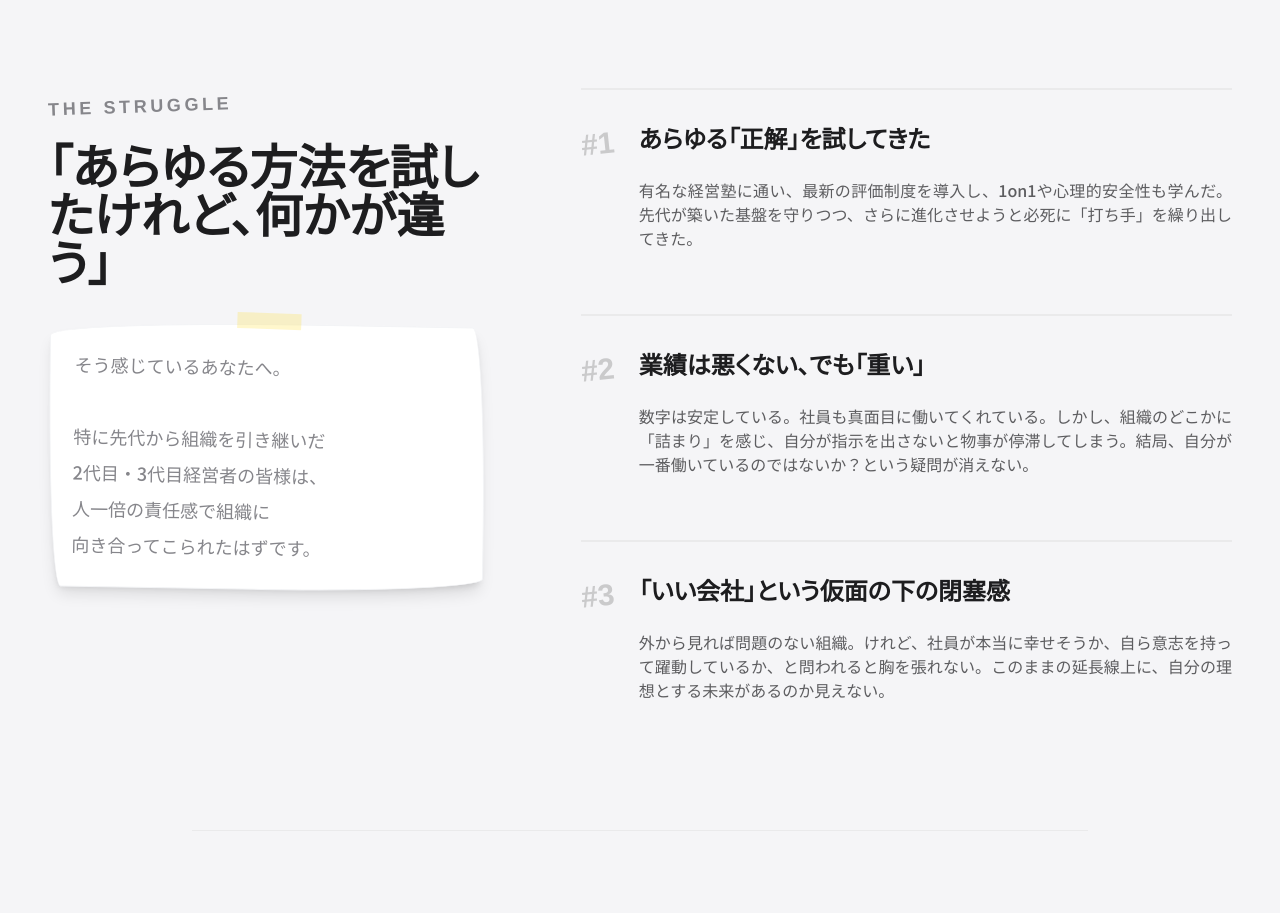
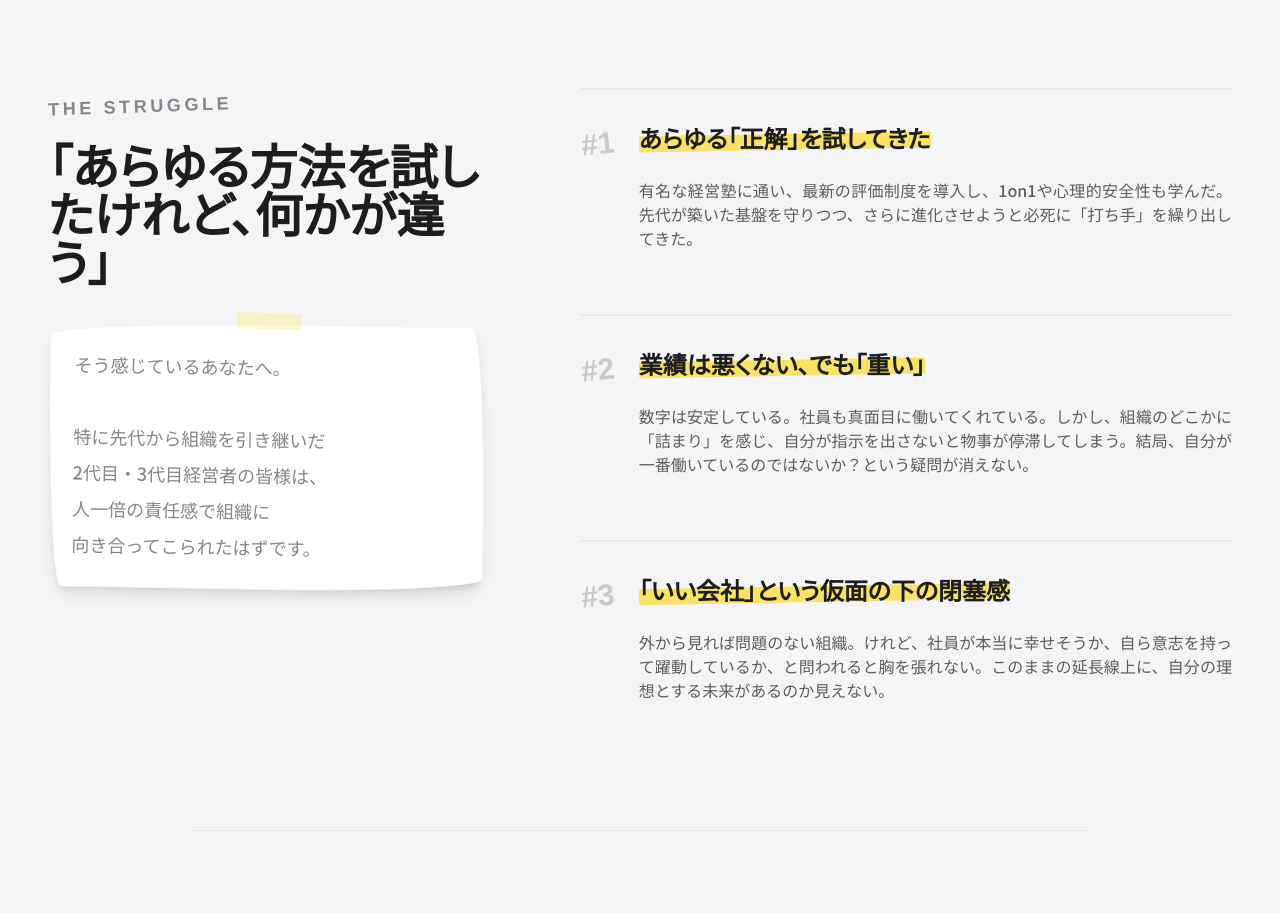
Before and after one commit to ke007007/dxo_seminar, a React (Vite) app: page / in a window 1280 px wide. Shown: the part 840-1753 px from the top of the page. Built offline with nearby package versions, Linux system fonts and the light colour scheme; a web font is replaced by a local one.

Commit message:
feat(PainPoints): Enhance title styling with marker effect
Adds a visual marker effect to the pain points titles to improve readability and aesthetic appeal. This change targets the `components/PainPoints.tsx` file to integrate the new styling.

```diff
--- a/components/PainPoints.tsx
+++ b/components/PainPoints.tsx
@@ -49,7 +49,11 @@ export const PainPoints: React.FC = () => {
                 <span className="text-3xl font-bold text-brand-black/20 font-hand mt-1 transform -rotate-6 inline-block">#{index + 1}</span>
                 <div>
                   <h3 className="text-xl md:text-2xl font-bold mb-6 text-brand-black font-feature-settings group-hover:text-brand-tealDark transition-colors duration-300">
-                    {item.title}
+                    <span className="relative inline-block">
+                        <span className="relative z-10">{item.title}</span>
+                        {/* Marker Effect - Fixed: Removed negative z-index, adjusted opacity/height */}
+                        <span className="absolute bottom-1 left-0 w-full h-4 bg-brand-yellow/60 -rotate-1 rounded-sm pointer-events-none"></span>
+                    </span>
                   </h3>
                   <p className="text-brand-black/70 leading-[2] text-sm md:text-base text-justify font-medium font-feature-settings">
                     {item.desc}
```
